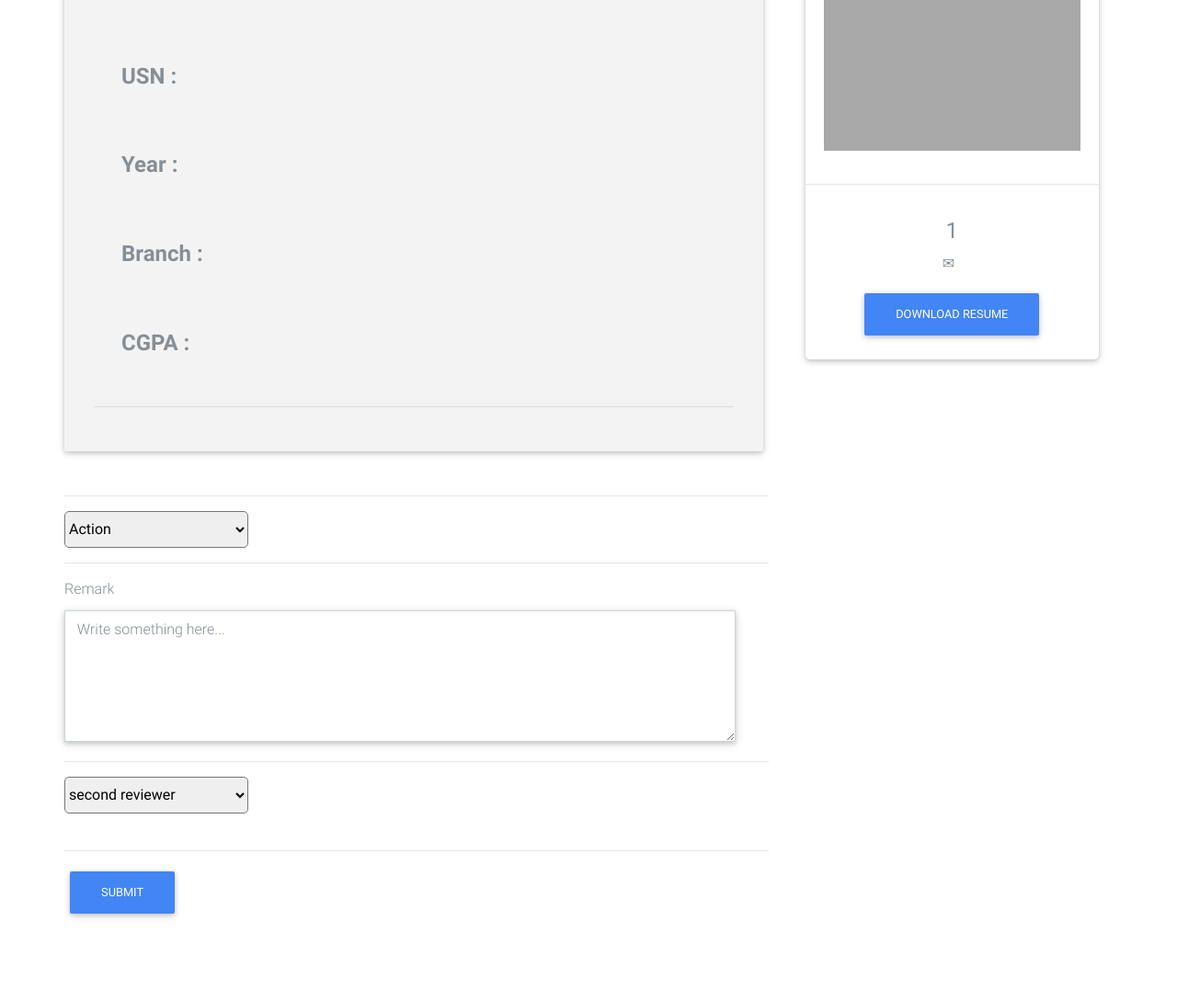
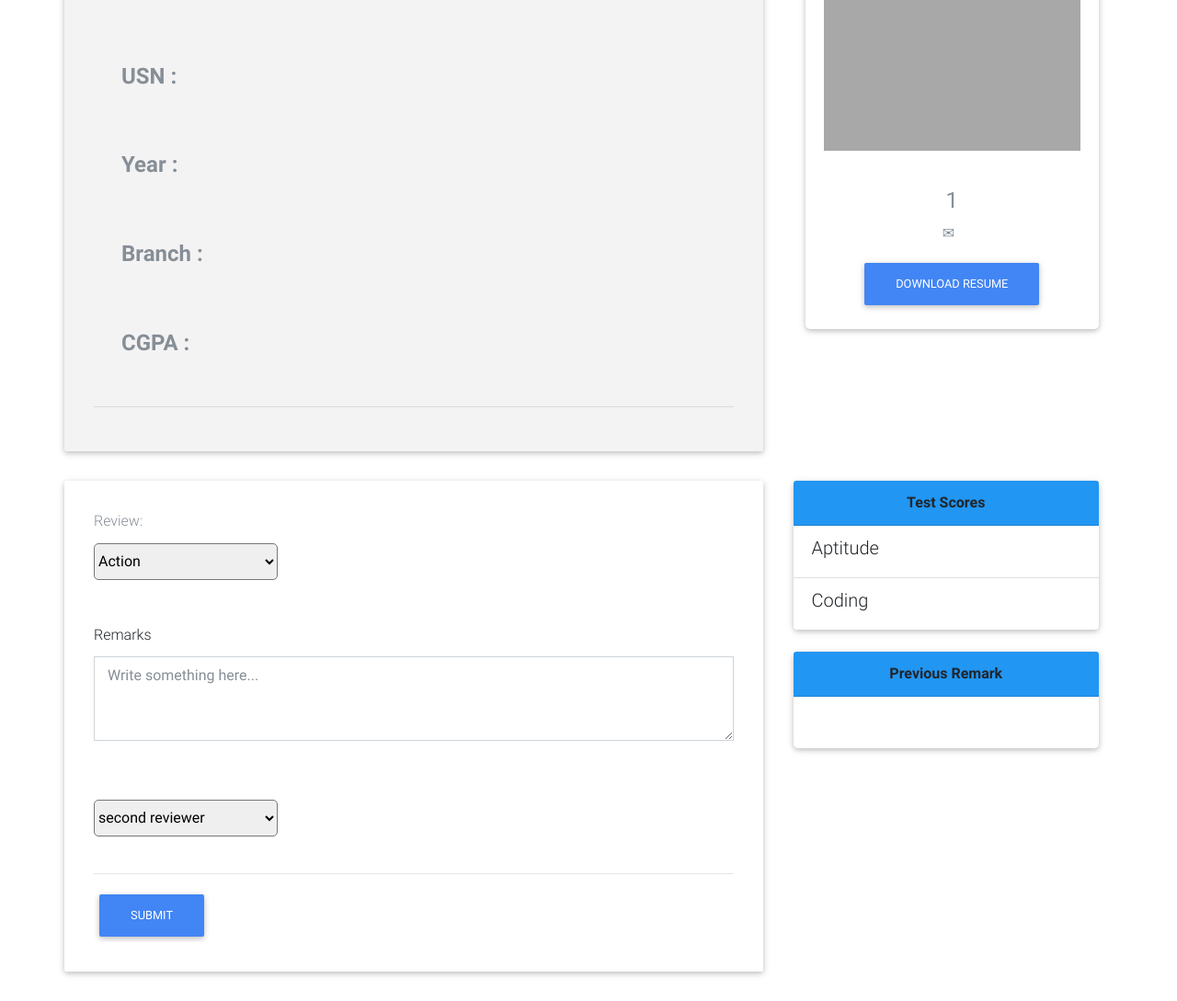
Before and after one commit to mitesh-pv/feedback_form, a PHP site: page /candidate.php?candidateName=1 in a window 1280 px wide. Shown: the part 222-1311 px from the top of the page at 92% size. Before the commit the page ends 1221 px from the top, so only its background shows below. Run offline with PHP 8.4, Linux system fonts and the light colour scheme; the visitor is signed in with stand-in values (Sample User, id 1); data that the repository does not hold is empty; style sheets or scripts are compiled from the project's sources; grey boxes are pictures that could not be loaded.

Commit message:
new updates

```diff
--- a/candidate.php
+++ b/candidate.php
@@ -6,7 +6,7 @@ session_start();
 include './local_resources/connections/database.php';
 
 // including the header
-require_once './local_resources/components/head.php';
+require_once './local_resources/components/header.php';
 
 // include navbar
 require_once './local_resources/components/navbar.php';
@@ -57,7 +57,7 @@ if(isset($_GET["submit"])){
 <form  action="candidate.php" method="get">
 
         <div class="row">
-        <div class="jumbotron col-sm-8 ">
+        <div class="jumbotron jumbotron1 col-sm-8 ">
           <div class="card-title">
             <h3 class="text-center font-weight-bold"><?php echo $canName;?></h3>
             <hr>
@@ -97,7 +97,7 @@ if(isset($_GET["submit"])){
                     </a>
                 </div>
                 <!--/.Card image-->
-                <hr>
+
                 <!--Card content-->
                 <div class="card-body">
                     <!--Title-->
@@ -113,32 +113,45 @@ if(isset($_GET["submit"])){
         </div>
       </div>
 
+      <div class="row">
+    <div class="col-sm-8 jumbotron">
+
           <!--Blue select-->
-      <hr class="row" style="width: 69%;">
-      <!-- <label class="" >lReview: </label> -->
+
+          <label class="card-title text-muted" >Review: </label>
            <div class="selector" id="selector">
-        <select class="row mdb-select select-picker" name="action" required>
+            <select class="mdb-select select-picker" id="s"name="action" required>
                 <option value="" disabled selected>Action</option>
                 <option value="select">Select</option>
                 <option value="recommend" id="recommend">Recomend</option>
                 <option value="reject">Reject</option>
             </select>
+          </div>
 
+          <br><br>
 
-      </div>
-      <hr class="row" style="width: 69%;">
+        <!-- </div> -->
+
+        <!-- next to delete  -->
+      <!-- <hr class="row"> -->
       <!--/Blue select-->
       <input type="hidden" name="candidateName" value="<?php echo $canName;?>">
 
-      <div class="row">
-        <div class=" row form-group shadow-textarea col-sm-8">
-            <label for="comment" class="text-muted">Remark</label>
-            <textarea class="form-control z-depth-1" id="comment" rows="3" placeholder="Write something here..." name="comment" style="height: 100%;" aria-expanded=false></textarea>
+        <!-- <div class="col-sm-8"> -->
+                <!-- text area for comments -->
+
+                <div class="form-group">
+                  <label for="comments">Remarks</label>
+                  <textarea class="form-control" id="comment" rows="3" placeholder="   Write something here..." name="comment" style="padding-Left:2px;    height: 100%; width:;" aria-expanded=false></textarea>
                 </div>
-      </div>
-      <br><hr class="row" style="width: 69%;">
 
-      <select class="mdb-select row select-picker" name="sec_reviewer" required>
+
+                <!-- text area for comments -->
+                <br><br>
+                <!-- <hr class="row"> -->
+
+                <!-- option for second interviewer -->
+                <select class="mdb-select select-picker" name="sec_reviewer" required>
                     <option value="" disabled selected>second reviewer</option>
                     <?php //$select_rows= getUsers($user);
                           $query="select * from users where username !='$user'";
@@ -148,12 +161,52 @@ if(isset($_GET["submit"])){
                           }
                     ?>
                 </select>
+                <br><br>
+                <!-- <hr class="row"> -->
 
-      <br><hr class="row" style="width: 69%;">
 
-      <div class="row">
-        <input type="submit" name="submit" class="btn btn-primary mb-r" value="Submit">
+
+        <!-- </div> -->
+      <hr>
+      <!--submit button  -->
+        <input type="submit" name="submit" class="btn btn-primary mb-l" value="Submit">
   </div>
+
+  <!-- test scores  -->
+  <div class="col-sm-4">
+  <div class=" card score_card">
+    <div class="card-header blue text-center font-weight-bold">Test Scores</div>
+    <ul class="list-group list-group-flush">
+      <?php
+            $q="select * from scores where usn='".$candidateArray["usn"]."'";
+            $select_row=mysqli_query($connection,$q);
+            $row=mysqli_fetch_assoc($select_row);
+            echo "<li class='list-group-item'><h5 class='pull-left'>Aptitude</h5><p class='pull-right'>".$row["score1"]."</p></li>";
+            echo "<li class='list-group-item'><h5 class='pull-left'>Coding</h5><p class='pull-right'>".$row["score2"]."</p></li>";
+      ?>
+    </ul>
+  </div>
+  <br>
+  <div class="card border-light mb-3 score_card" >
+    <div class="card-header text-center blue font-weight-bold">Previous Remark</div>
+    <div class="card-body">
+        <?php $query="select * from feedback wher usn='".$candidateArray["usn"]."'";
+              $s=mysqli_query($connection,$query);
+              $row=mysqli_fetch_assoc($s);
+              echo "<p class='card-text'>".$row[5]."</p>";
+        ?>
+    </div>
+ </div>
+  <!-- test scores  -->
+
+  <!-- previous comments -->
+  <!-- previous comments -->
+
+
+
+
+  </div>
+
 
 </form>
 </section>
@@ -161,9 +214,18 @@ if(isset($_GET["submit"])){
 
 
 
+<script>
+$(function(){
+
+   $(".dropdown-menu1 a").click(function(){
+
+     $(".btn1:first-child").text($(this).text());
+     $(".btn1:first-child").val($(this).text());
+
+  });
+
+});
+</script>
 
 <!-- jquery scripts  -->
-
-
-
 <?php require_once './local_resources/components/footer.php';?>
--- a/index.php
+++ b/index.php
@@ -4,7 +4,7 @@
   // database connection
   include './local_resources/connections/database.php';
   // including the head
-  require_once './local_resources/components/head.php';
+  require_once './local_resources/components/header.php';
 
   // database connection
   $connection=databaseConnection();
--- a/local_resources/components/css/style.css
+++ b/local_resources/components/css/style.css
@@ -41,7 +41,7 @@ html{
 }
 
 /* jumbotron */
-.jumbotron{
+.jumbotron1{
   background-color: rgb(244, 243, 243);
   margin-right: ;
   /* height: 100%; */
@@ -110,3 +110,13 @@ td{
   font-weight: 900;
 
 }
+
+/* styling for score card */
+.score_card{
+  margin-left: 5%;
+}
+
+.comment_card{
+  margin-left: 12%;
+  width: 20rem;
+}
--- a/local_resources/components/footer.php
+++ b/local_resources/components/footer.php
@@ -1,8 +1,6 @@
 <!-- footer -->
 
 <!--Footer-->
-
-
 
 <!-- SCRIPTS -->
 <!-- JQuery -->
@@ -16,7 +14,6 @@
 <!-- SCRIPTS -->
 
 
-
 </body>
 
 </html>
--- a/member.php
+++ b/member.php
@@ -4,7 +4,7 @@
   // database connection
   include './local_resources/connections/database.php';
   // including the header
-  require_once './local_resources/components/head.php';
+  require_once './local_resources/components/header.php';
 
   $connection=databaseConnection();
 
```
Also changed, not shown: local_resources/components/header.php (renamed from local_resources/components/head.php). Lines whose indentation alone changed are shown as unchanged.
